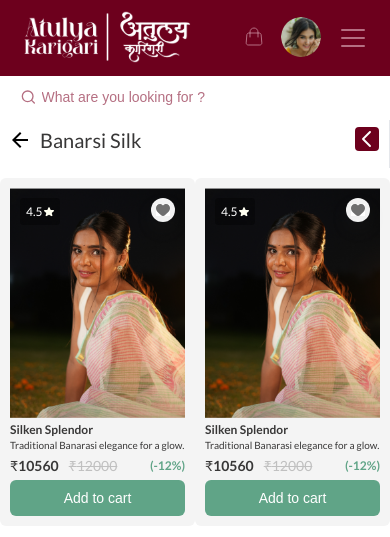
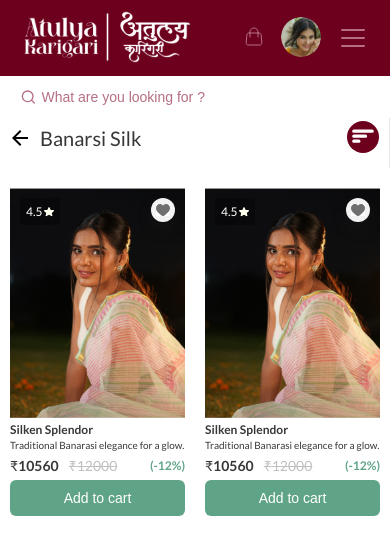
Before and after one commit to vistaarsws/Atulyakarigari, a React (Vite) app in the folder frontend/: page /categories in a window 390 px wide. Shown: the top 537 px of the page. Built offline with nearby package versions, Linux system fonts and the light colour scheme; a web font is replaced by a local one.

Commit message:
category mobile

```diff
--- a/frontend/src/components/layout/navbar/Navbar.css
+++ b/frontend/src/components/layout/navbar/Navbar.css
@@ -53,6 +53,7 @@
 
 #cartIcon_container {
   margin-inline: 1.5rem;
+  cursor: pointer;
 }
 
 .hidden {
@@ -259,7 +260,7 @@ input:not(:placeholder-shown) ~ .reset {
     gap: 3rem;
   }
 }
-@media screen and (max-width: 1210px) {
+@media screen and (max-width: 1209px) {
   .navbar_container figure {
     margin-right: auto;
     margin-left: 0;
--- a/frontend/src/components/layout/navbar/Navbar.jsx
+++ b/frontend/src/components/layout/navbar/Navbar.jsx
@@ -291,7 +291,12 @@ export default function Navbar() {
       </div>
       <div>
         <figure id="cartIcon_container">
-          <img height={24} src={CART} alt="cart" />
+          <img
+            height={24}
+            src={CART}
+            alt="cart"
+            onClick={() => navigate("/user/wishlist")}
+          />
         </figure>
         <div
           className="profileBox"
--- a/frontend/src/components/ui/cards/productCard/ProductCard.css
+++ b/frontend/src/components/ui/cards/productCard/ProductCard.css
@@ -190,7 +190,9 @@
 
 @media screen and (max-width: 425px) {
   .productCard_container {
+    border-radius: 0px !important;
     padding: 1rem;
+    background-color: white;
 
     &:hover {
       background-color: unset;
--- a/frontend/src/pages/about/About.css
+++ b/frontend/src/pages/about/About.css
@@ -63,11 +63,11 @@
   font-weight: 300;
   font-size: 3.2rem;
   margin-bottom: 2.5rem;
-  color: #383737;
+  /* color: #383737; */
 }
 .about_sec-1 > div p,
 .about_sec-3 > p:first-of-type {
-  color: #383737;
+  /* color: #383737; */
   font-weight: 300;
   font-size: 1.6rem;
   line-height: 2.1rem;
--- a/frontend/src/pages/blogs/Blogs.css
+++ b/frontend/src/pages/blogs/Blogs.css
@@ -120,13 +120,13 @@
         font-size: 1.6rem;
         margin-bottom: 1rem;
         font-weight: 400;
-        color: #383737;
+        /* color: #383737; */
       }
       p {
         font-size: 1.4rem;
         font-weight: 300;
         line-height: 2.1rem;
-        color: #383737;
+        /* color: #383737; */
       }
 
       &:hover {
--- a/frontend/src/pages/categories/BanarsiSilkFilter.jsx
+++ b/frontend/src/pages/categories/BanarsiSilkFilter.jsx
@@ -11,6 +11,7 @@ import "./CategoryPage.css";
 import toggleArrow from "../../assets/images/left-arrow-return-svgrepo-com.svg";
 import toggleFilter from "../../assets/images/filter-list-svgrepo-com.svg";
 import { useState } from "react";
+import { useNavigate } from "react-router-dom";
 
 const colors = [
   { name: "Alizarin Crimson", hex: "#E32636", selected: true },
@@ -94,6 +95,8 @@ export default function SidebarFilter() {
     colors.filter((c) => c.selected).map((c) => c.name)
   );
 
+  const navigate = useNavigate();
+
   const toggleColor = (colorName) => {
     setSelectedColors((prev) =>
       prev.includes(colorName)
@@ -113,7 +116,12 @@ export default function SidebarFilter() {
       <Box sx={sidebarStyles.container}>
         {/* Header */}
         <Box sx={sidebarStyles.header}>
-          <IconButton sx={sidebarStyles.backButton}>
+          <IconButton
+            sx={sidebarStyles.backButton}
+            onClick={() => {
+              navigate(-1);
+            }}
+          >
             <ArrowBackIcon
               style={{
                 width: 24,
@@ -125,12 +133,12 @@ export default function SidebarFilter() {
           <Typography sx={sidebarStyles.title}>Banarsi Silk</Typography>
           <div
             className={`filterIconBox ${
-              isToggled ? "filterIconBoxClosed" : "filterIconBoxOpened"
+              isToggled ? "filterIconBoxOpened" : "filterIconBoxClosed"
             }`}
           >
             <figure className={`toggleImg_container `}>
               <img
-                src={isToggled ? toggleFilter : toggleArrow}
+                src={isToggled ? toggleArrow : toggleFilter}
                 alt="Toggle Arrow"
                 onClick={() => setIsToggled(!isToggled)}
               />
@@ -215,7 +223,7 @@ export default function SidebarFilter() {
                         <Typography
                           sx={{
                             fontSize: "14px",
-                            fontWeight: 100,
+
                             color: "#383737",
                           }}
                         >
--- a/frontend/src/pages/categories/CategoryPage.css
+++ b/frontend/src/pages/categories/CategoryPage.css
@@ -13,15 +13,19 @@
   margin-top: 2rem;
 
   & > div:first-of-type {
-    overflow-y: scroll;
     scrollbar-width: none;
     z-index: 99;
     min-width: 20vw;
+    position: sticky;
+    top: 9vh;
+    height: 91vh;
+    overflow-y: scroll;
   }
 
   & > div:nth-of-type(2) {
     display: grid;
     z-index: 66;
+
     grid-template-columns: repeat(auto-fit, minmax(250px, 1fr));
     width: 100%;
     justify-content: center;
@@ -60,8 +64,6 @@
   justify-content: space-between;
   border-right: 1px solid #e5e7eb;
   cursor: pointer;
-
-  margin-top: 0.2rem;
 }
 
 .toggleImg_container {
@@ -72,35 +74,9 @@
   }
 }
 
-.filterIconBoxOpened .toggleImg_container {
-  background-color: rgb(255, 255, 255);
-  height: 100%;
-}
-
-@media screen and (max-width: 768px) {
-  .filterSection_container:has(.filterIconBoxOpened) {
-    width: 100vw;
-  }
-  .categoryPage_container > section:first-of-type {
-    flex-direction: column;
-    & > div:first-of-type {
-      height: 5rem;
-      position: relative;
-      width: 100%;
-      /* margin-top: 1rem; */
-    }
-    & > div:nth-of-type(2) {
-      margin: 0;
-    }
-  }
-
-  .toggleSideBar {
-    border-right: none;
-    right: 0%;
-    z-index: 99;
-  }
-  .toggleImg_container {
-    display: block;
+.filterIconBoxOpened {
+  & > .toggleImg_container {
+    background-color: rgb(255, 255, 255);
     height: 100%;
   }
 }
@@ -116,6 +92,57 @@
     }
   }
 }
+
+@media screen and (max-width: 768px) {
+  .categoryPage_container {
+    &:has(.toggleSideBar) {
+      height: 100vh;
+      overflow: hidden;
+    }
+  }
+
+  .categoryPage_container > section:first-of-type {
+    flex-direction: column;
+    margin-top: 0;
+    & > div:first-of-type {
+      height: 5rem;
+      position: sticky;
+      width: 100%;
+
+      &:has(.toggleSideBar) {
+        position: absolute;
+        top: 0;
+        height: 100vh;
+        overflow-y: scroll;
+        scrollbar-width: none;
+      }
+    }
+
+    & > div:nth-of-type(2) {
+      margin: 0;
+      z-index: -1;
+    }
+  }
+
+  .toggleSideBar {
+    position: absolute;
+    top: 0;
+    width: 100%;
+  }
+  .toggleImg_container {
+    display: block;
+    height: 100%;
+  }
+}
+
+@media screen and (max-width: 650px) {
+  .categoryPage_container > section:first-of-type {
+    & > div:first-of-type {
+      top: 14vh;
+    }
+  }
+}
+
 @media screen and (max-width: 410px) {
   .categoryPage_container > section:first-of-type {
     & > div:nth-of-type(2) {
--- a/frontend/src/pages/user/profile/profile.css
+++ b/frontend/src/pages/user/profile/profile.css
@@ -1,6 +1,7 @@
 .profile-container {
   margin-left: 70px;
   margin-bottom: 2rem;
+  padding-top: 2%;
 }
 
 .profile-image-container {
```
